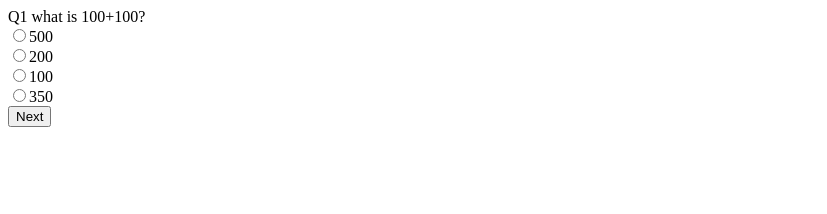
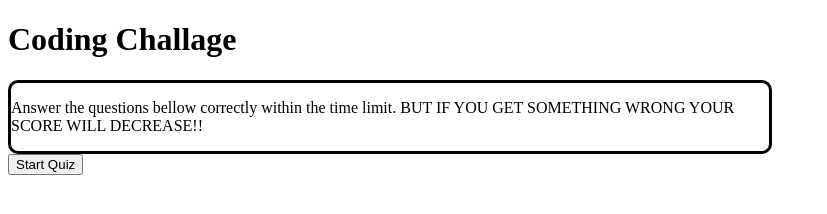
Before and after one commit to TheColorHieu/CodeQuiz, a plain HTML site: page index.html in a window 1280 px wide. Shown: the whole page, without its empty margins (0-827 px from the left). Drawn offline with Linux system fonts and the light colour scheme.

Commit message:
added the front page

```diff
--- a/index.html
+++ b/index.html
@@ -8,14 +8,15 @@
     <link rel = "stylesheet" href = "style.css">
 </head>
 <body>
+    <!-- The Title of the page -->
+    <div class="MainHeading">
+    <h1>Coding Challage</h1>
+    </div>
     <div class="container">
-        Q1 what is 100+100?<br>
-        <input type="radio" name = "question1">500<br>
-        <input type="radio" name = "question1">200<br>
-        <input type="radio" name = "question1">100<br>
-        <input type="radio" name = "question1">350<br>
-        <button>Next</button>
-
+        <p>Answer the questions bellow correctly within the time limit. BUT IF YOU GET SOMETHING WRONG YOUR SCORE WILL DECREASE!!</p>
+    </div>
+    <div class="button">
+        <button type="button" class ="btn btn-primary" id="start-button">Start Quiz</button>
     </div>
 </body>
 </html>
--- a/style.css
+++ b/style.css
@@ -0,0 +1,5 @@
+.container{
+    border: 3px solid black;
+    border-radius: 10px;
+    width: 60%;
+}
```
Also changed, not shown: Assets/04-web-apis-homework-demo.gif (added).
